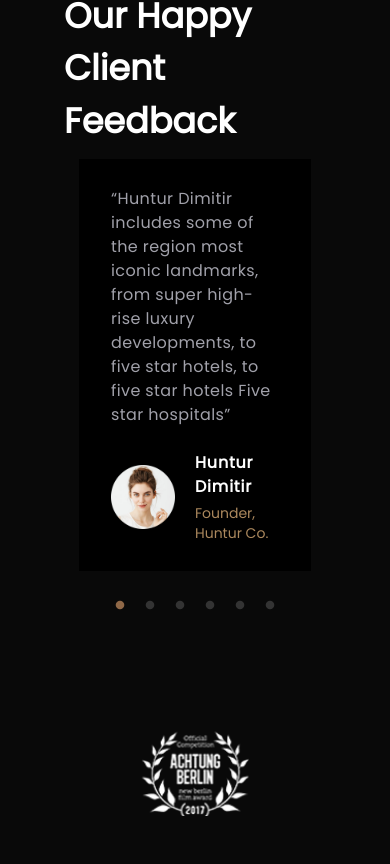
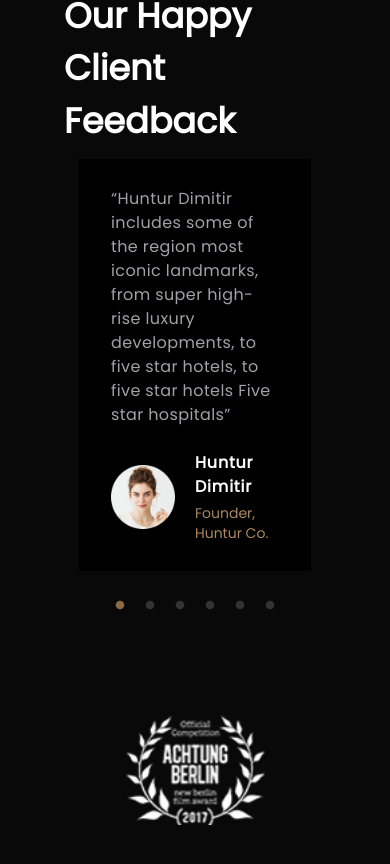
Before and after one commit to tamannaBithy/model-canvas, a Next.js app: page / in a window 390 px wide. Shown: the part 9372-10236 px from the top of the page. Built offline with nearby package versions, Linux system fonts and the light colour scheme.

Commit message:
[done] award section

```diff
--- a/app/components/Award.jsx
+++ b/app/components/Award.jsx
@@ -53,7 +53,10 @@ const Award = () => {
       <Slider {...sliderSettings}>
         {brandData?.map(({ id, brandSrc }) => {
           return (
-            <div className="mt-12 relative h-[85px] w-[20px] mx-auto" key={id}>
+            <div
+              className="lg:mt-12 mt-8 relative h-[110px] lg:h-[85px] w-[20px] mx-auto"
+              key={id}
+            >
               <Image
                 src={brandSrc}
                 alt="brands"
```
